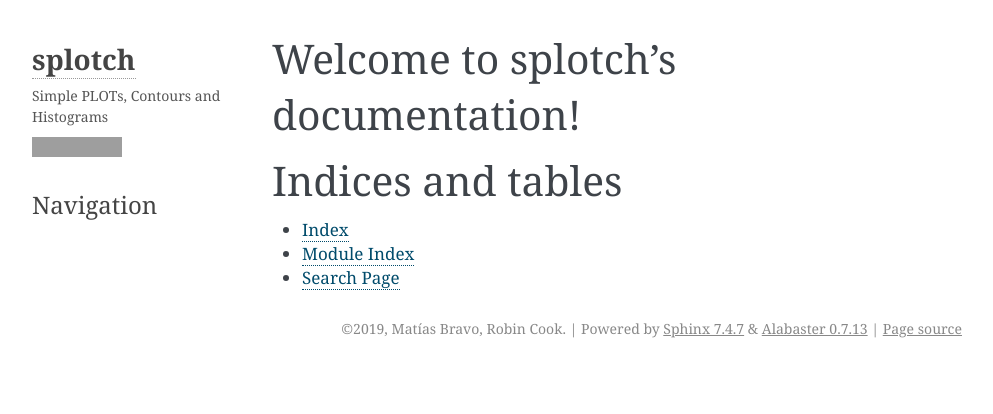
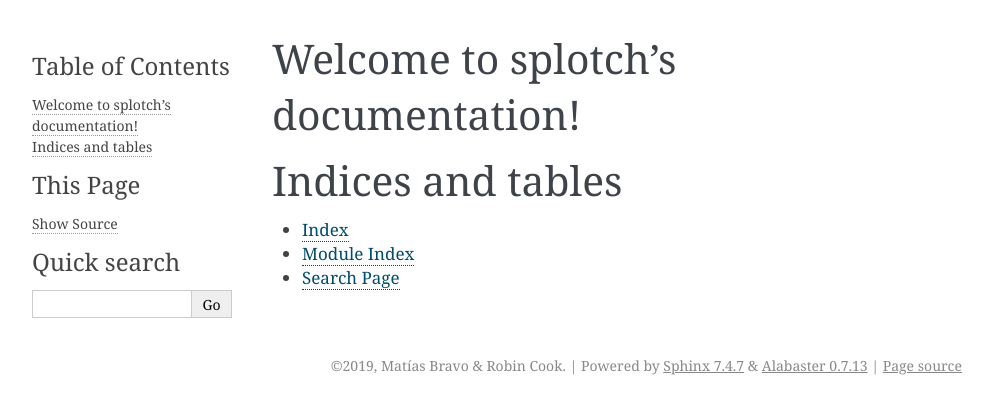
Before and after one commit to MBravoS/splotch, a Sphinx documentation site: the page built from docs/index.rst, in a window 1280 px wide. Shown: the top 414 px of the page, without its empty margins (148-1141 px from the left). Built offline with Sphinx 7.4.7, drawn with Linux system fonts in a browser that asks for light colours; grey boxes are pictures that could not be loaded.

Commit message:
Small update in documentation

```diff
--- a/docs/conf.py
+++ b/docs/conf.py
@@ -9,19 +9,17 @@
 # If extensions (or modules to document with autodoc) are in another directory,
 # add these directories to sys.path here. If the directory is relative to the
 # documentation root, use os.path.abspath to make it absolute, like shown here.
-
+#
 import os
 import sys
-sys.path.insert(0,os.path.abspath('../'))
-import splotch.plots_1d
-import splotch.plots_2d
+sys.path.insert(0, os.path.abspath('../splotch'))
 
 
 # -- Project information -----------------------------------------------------
 
 project = 'splotch'
-copyright = '2019, Matías Bravo, Robin Cook'
-author = 'Matías Bravo, Robin Cook'
+copyright = '2019, Matías Bravo & Robin Cook'
+author = 'Matías Bravo & Robin Cook'
 
 # The full version, including alpha/beta/rc tags
 release = '0.3.0.3'
@@ -35,8 +33,8 @@
 # Add any Sphinx extension module names here, as strings. They can be
 # extensions coming with Sphinx (named 'sphinx.ext.*') or your custom
 # ones.
-extensions = ['sphinx.ext.autodoc','sphinx.ext.doctest','sphinx.ext.todo','sphinx.ext.coverage','sphinx.ext.mathjax',
-				'sphinx.ext.ifconfig','sphinx.ext.viewcode','sphinx.ext.githubpages']
+extensions = [
+]
 
 # Add any paths that contain templates here, relative to this directory.
 templates_path = ['_templates']
@@ -54,27 +52,7 @@
 #
 html_theme = 'alabaster'
 
-# Theme options are theme-specific and customize the look and feel of a theme
-# further.  For a list of options available for each theme, see the
-# documentation.
-#
-html_theme_options = {'description':'Simple PLOTs, Contours and Histograms','github_user':'MBravoS',
-						'github_repo':'splotch','sidebar_includehidden':True,'fixed_sidebar': True,}
-
 # Add any paths that contain custom static files (such as style sheets) here,
 # relative to this directory. They are copied after the builtin static files,
 # so a file named "default.css" will overwrite the builtin "default.css".
 html_static_path = ['_static']
-
-# Custom sidebar templates, must be a dictionary that maps document names
-# to template names.
-#
-# This is required for the alabaster theme
-# refs: http://alabaster.readthedocs.io/en/latest/installation.html#sidebars
-html_sidebars = {'**': ['about.html','relations.html','navigation.html']}
-
-
-# -- Options for HTMLHelp output ------------------------------------------
-
-# Output file base name for HTML help builder.
-htmlhelp_basename = 'splotchdoc'
--- a/docs/index.rst
+++ b/docs/index.rst
@@ -7,9 +7,8 @@
 ===================================
 
 .. toctree::
-	:hidden:
-	:glob:
-
+   :maxdepth: 2
+   :caption: Contents:
 
 
 
```
Also changed, not shown: other parts of docs/index.rst (+1 -1 lines).
